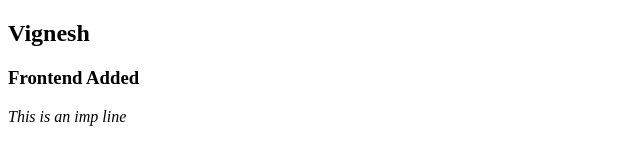
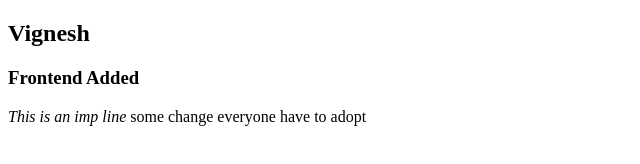
Before and after one commit to Vignesh21J/samplerepo, a plain HTML site: page index.html in a window 1280 px wide. Shown: the whole page, without its empty margins (0-640 px from the left). Drawn offline with Linux system fonts and the light colour scheme.

Commit message:
Update index.html

```diff
--- a/index.html
+++ b/index.html
@@ -9,5 +9,6 @@
     <h2>Vignesh</h2>
     <h3>Frontend Added</h3>
     <i>This is an imp line</i>
+    some change everyone have to adopt
 </body>
 </html>
```
